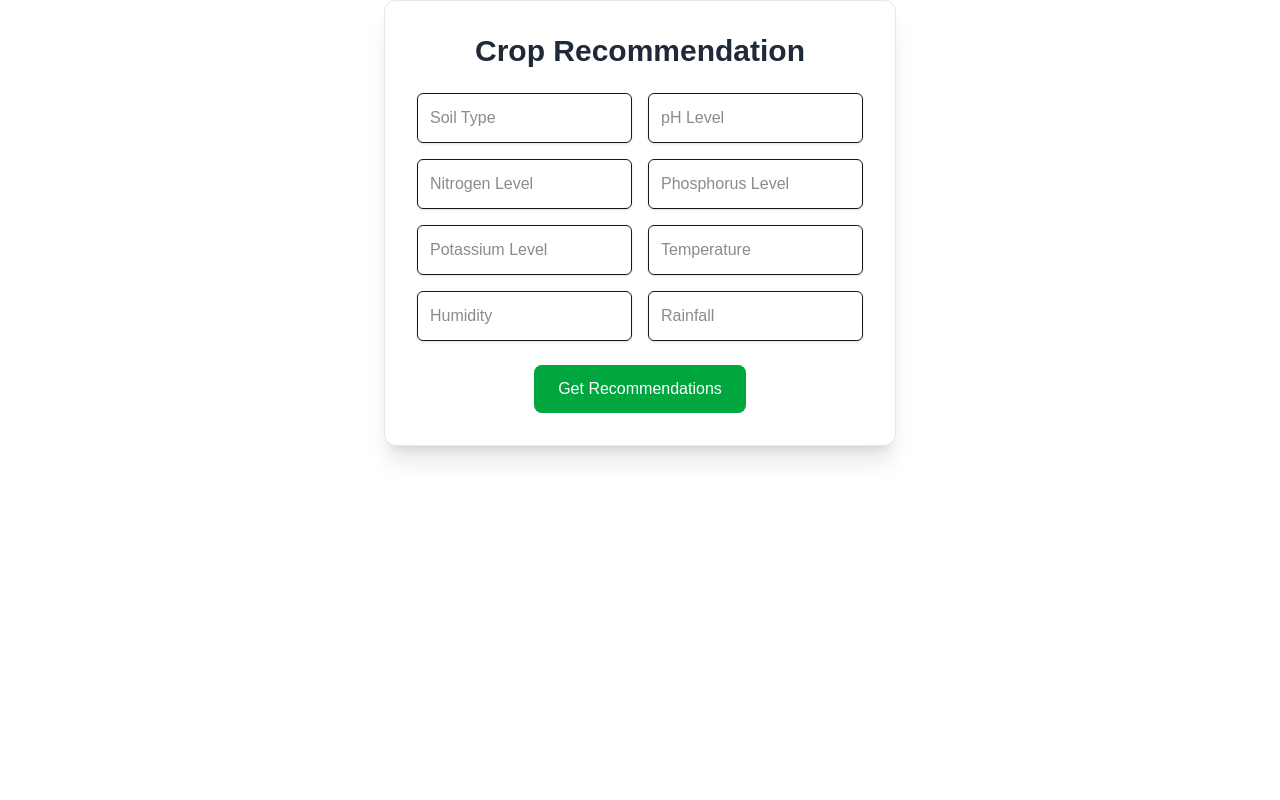
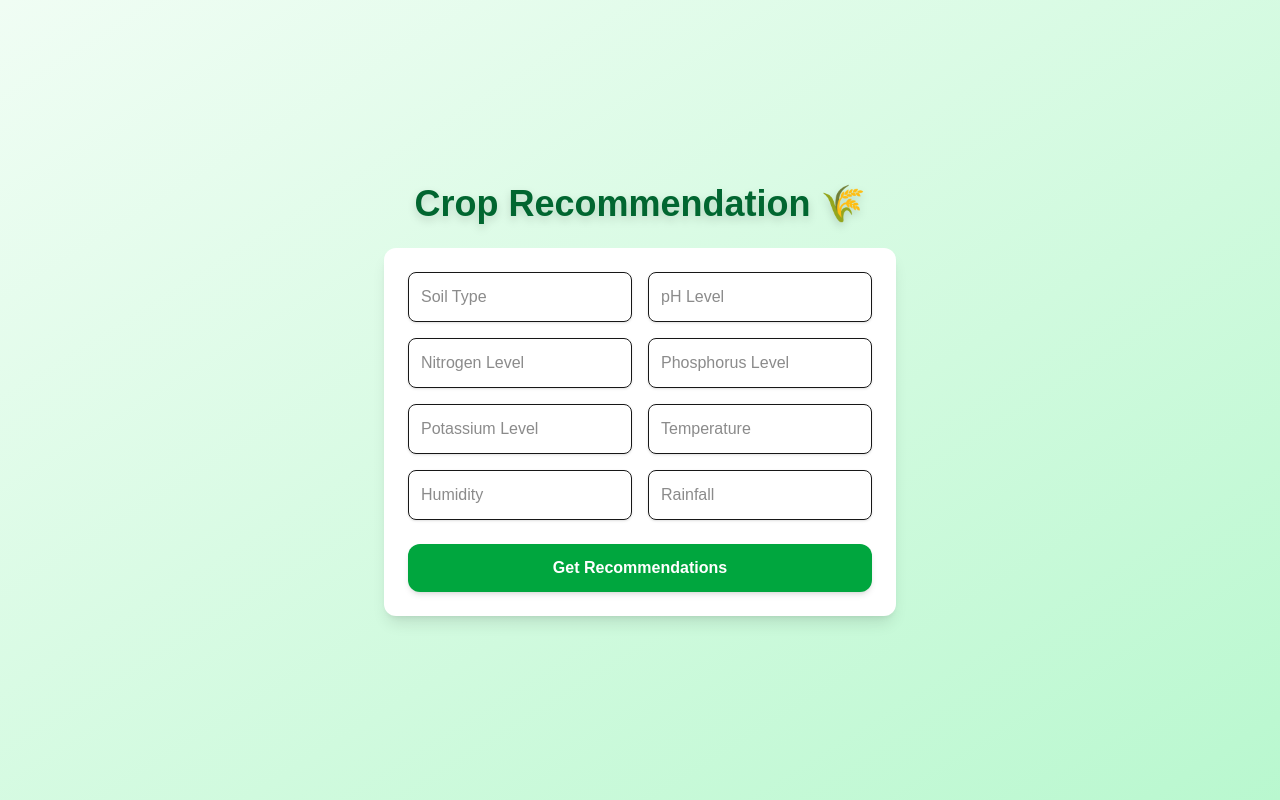
Before and after one commit to deveshidwivedi/AgriSense, a Next.js app in the folder frontend/: page /crop-recommendation in a window 1280 px wide. Built offline with nearby package versions, Linux system fonts and the light colour scheme.

Commit message:
ui changes

```diff
--- a/frontend/package.json
+++ b/frontend/package.json
@@ -10,6 +10,7 @@
   },
   "dependencies": {
     "axios": "^1.8.1",
+    "framer-motion": "^12.5.0",
     "next": "15.2.0",
     "react": "^19.0.0",
     "react-dom": "^19.0.0"
--- a/frontend/src/app/crop-recommendation/page.tsx
+++ b/frontend/src/app/crop-recommendation/page.tsx
@@ -40,26 +40,34 @@ export default function CropRecommendation() {
   };
 
   return (
-    <div className="p-8 text-center max-w-lg mx-auto bg-white shadow-xl rounded-xl border border-gray-200">
-      <h1 className="text-3xl font-bold mb-6 text-gray-800">Crop Recommendation</h1>
+    <div className="flex flex-col items-center justify-center min-h-screen text-center bg-gradient-to-br from-green-50 to-green-200 p-6">
+      <h1 className="text-4xl font-extrabold text-green-800 drop-shadow-lg">
+        Crop Recommendation 🌾
+      </h1>
+      <div className="mt-6 bg-white p-6 rounded-xl shadow-lg w-full max-w-lg">
         <div className="grid grid-cols-2 gap-4">
-        <input type="text" value={soilType} onChange={(e) => setSoilType(e.target.value)} placeholder="Soil Type" className="border p-3 rounded-md shadow-sm w-full" />
-        <input type="text" value={ph} onChange={(e) => setPh(e.target.value)} placeholder="pH Level" className="border p-3 rounded-md shadow-sm w-full" />
-        <input type="text" value={nitrogen} onChange={(e) => setNitrogen(e.target.value)} placeholder="Nitrogen Level" className="border p-3 rounded-md shadow-sm w-full" />
-        <input type="text" value={phosphorus} onChange={(e) => setPhosphorus(e.target.value)} placeholder="Phosphorus Level" className="border p-3 rounded-md shadow-sm w-full" />
-        <input type="text" value={potassium} onChange={(e) => setPotassium(e.target.value)} placeholder="Potassium Level" className="border p-3 rounded-md shadow-sm w-full" />
-        <input type="text" value={temperature} onChange={(e) => setTemperature(e.target.value)} placeholder="Temperature" className="border p-3 rounded-md shadow-sm w-full" />
-        <input type="text" value={humidity} onChange={(e) => setHumidity(e.target.value)} placeholder="Humidity" className="border p-3 rounded-md shadow-sm w-full" />
-        <input type="text" value={rainfall} onChange={(e) => setRainfall(e.target.value)} placeholder="Rainfall" className="border p-3 rounded-md shadow-sm w-full" />
+          <input type="text" value={soilType} onChange={(e) => setSoilType(e.target.value)} placeholder="Soil Type" className="border p-3 rounded-lg shadow-sm w-full" />
+          <input type="text" value={ph} onChange={(e) => setPh(e.target.value)} placeholder="pH Level" className="border p-3 rounded-lg shadow-sm w-full" />
+          <input type="text" value={nitrogen} onChange={(e) => setNitrogen(e.target.value)} placeholder="Nitrogen Level" className="border p-3 rounded-lg shadow-sm w-full" />
+          <input type="text" value={phosphorus} onChange={(e) => setPhosphorus(e.target.value)} placeholder="Phosphorus Level" className="border p-3 rounded-lg shadow-sm w-full" />
+          <input type="text" value={potassium} onChange={(e) => setPotassium(e.target.value)} placeholder="Potassium Level" className="border p-3 rounded-lg shadow-sm w-full" />
+          <input type="text" value={temperature} onChange={(e) => setTemperature(e.target.value)} placeholder="Temperature" className="border p-3 rounded-lg shadow-sm w-full" />
+          <input type="text" value={humidity} onChange={(e) => setHumidity(e.target.value)} placeholder="Humidity" className="border p-3 rounded-lg shadow-sm w-full" />
+          <input type="text" value={rainfall} onChange={(e) => setRainfall(e.target.value)} placeholder="Rainfall" className="border p-3 rounded-lg shadow-sm w-full" />
         </div>
         <button
           onClick={handleRecommend}
-        className="bg-green-600 text-white px-6 py-3 mt-6 rounded-lg hover:bg-green-700 transition duration-200 disabled:bg-gray-400 disabled:cursor-not-allowed"
+          className="w-full bg-green-600 text-white px-6 py-3 mt-6 font-semibold rounded-xl shadow-md hover:bg-green-700 transition-all disabled:bg-gray-400 disabled:cursor-not-allowed"
           disabled={loading}
         >
           {loading ? "Fetching..." : "Get Recommendations"}
         </button>
-      {recommendations && <p className="mt-6 text-lg font-semibold text-gray-700">{recommendations}</p>}
+        {recommendations && (
+          <p className="mt-4 text-lg text-green-900 font-medium">
+            Recommended Crops: <span className="font-bold">{recommendations}</span>
+          </p>
+        )}
+      </div>
     </div>
   );
 }
--- a/frontend/src/app/dashboard/page.tsx
+++ b/frontend/src/app/dashboard/page.tsx
@@ -6,25 +6,36 @@ export default function Dashboard() {
   const [history, setHistory] = useState<any[]>([]);
 
   useEffect(() => {
-    axios.get("http://127.0.0.1:8000/api/user-history/")
-      .then(response => setHistory(response.data))
+    axios
+      .get("http://127.0.0.1:8000/api/user-history/")
+      .then((response) => setHistory(response.data))
       .catch(() => setHistory([]));
   }, []);
 
   return (
-    <div className="p-6">
-      <h1 className="text-2xl font-bold">Dashboard</h1>
+    <div className="flex flex-col items-center justify-center min-h-screen text-center bg-gradient-to-br from-green-50 to-green-200 p-6">
+      <h1 className="text-4xl font-extrabold text-green-800 drop-shadow-lg">
+        Dashboard
+      </h1>
+      <div className="mt-6 bg-white p-6 rounded-xl shadow-lg w-full max-w-lg">
         {history.length > 0 ? (
-        <ul>
+          <ul className="space-y-3">
             {history.map((item, index) => (
-            <li key={index} className="border p-2 mt-2">
-              {item.date} - {item.disease || item.crop_recommendation}
+              <li
+                key={index}
+                className="border border-gray-300 p-3 rounded-lg shadow-sm bg-green-50"
+              >
+                <span className="font-semibold text-green-700">{item.date}</span> -{" "}
+                <span className="text-gray-700">
+                  {item.disease || item.crop_recommendation}
+                </span>
               </li>
             ))}
           </ul>
         ) : (
-        <p>No history found.</p>
+          <p className="text-gray-600">No history found.</p>
         )}
+      </div>
     </div>
   );
 }
--- a/frontend/src/app/disease-detection/page.tsx
+++ b/frontend/src/app/disease-detection/page.tsx
@@ -18,7 +18,10 @@ export default function DiseaseDetection() {
     formData.append("image", selectedFile);
 
     try {
-      const response = await axios.post("http://127.0.0.1:8000/api/detect-disease/", formData);
+      const response = await axios.post(
+        "http://127.0.0.1:8000/api/detect-disease/",
+        formData
+      );
       setResult(response.data.disease);
     } catch (error) {
       setResult("Error detecting disease.");
@@ -26,11 +29,28 @@ export default function DiseaseDetection() {
   };
 
   return (
-    <div className="p-6 text-center">
-      <h1 className="text-2xl font-bold">Plant Disease Detection</h1>
-      <input type="file" onChange={handleFileChange} className="mt-4" />
-      <button onClick={handleUpload} className="bg-green-600 text-white px-4 py-2 mt-4">Upload & Detect</button>
-      {result && <p className="mt-4 text-lg">Detected Disease: {result}</p>}
+    <div className="flex flex-col items-center justify-center min-h-screen text-center bg-gradient-to-br from-green-50 to-green-200 p-6">
+      <h1 className="text-4xl font-extrabold text-green-800 drop-shadow-lg">
+        Plant Disease Detection 🌿
+      </h1>
+      <div className="mt-6 bg-white p-6 rounded-xl shadow-lg w-full max-w-md">
+        <input
+          type="file"
+          onChange={handleFileChange}
+          className="block w-full text-gray-700 border border-gray-300 rounded-lg cursor-pointer p-2"
+        />
+        <button
+          onClick={handleUpload}
+          className="mt-4 w-full bg-green-600 text-white px-6 py-3 font-semibold rounded-xl shadow-md hover:bg-green-700 transition-all"
+        >
+          Upload & Detect
+        </button>
+        {result && (
+          <p className="mt-4 text-lg text-green-900 font-medium">
+            Detected Disease: <span className="font-bold">{result}</span>
+          </p>
+        )}
+      </div>
     </div>
   );
 }
--- a/frontend/src/app/page.tsx
+++ b/frontend/src/app/page.tsx
@@ -4,11 +4,16 @@ export default function Home() {
   return (
     <>
       <Navbar />
-      <div className="flex flex-col items-center justify-center h-screen text-center">
-        <h1 className="text-4xl font-bold">Welcome to Agrisense 🌱</h1>
-        <p className="mt-4 text-lg">
+      <div className="flex flex-col items-center justify-center h-screen text-center bg-gradient-to-br from-green-50 to-green-200 p-6">
+        <h1 className="text-5xl font-extrabold text-green-800 drop-shadow-lg">
+          Welcome to Agrisense 🌱
+        </h1>
+        <p className="mt-4 text-lg text-gray-700 max-w-xl">
           AI-powered farming assistant to detect plant diseases and recommend crops.
         </p>
+        <button className="mt-6 px-6 py-3 bg-green-600 text-white font-semibold rounded-xl shadow-lg hover:bg-green-700 transition-all">
+          Get Started
+        </button>
       </div>
     </>
   );
```
Also changed, not shown: 1 other file (tests, documents, lock files or other folders). Lines whose indentation alone changed are shown as unchanged.
